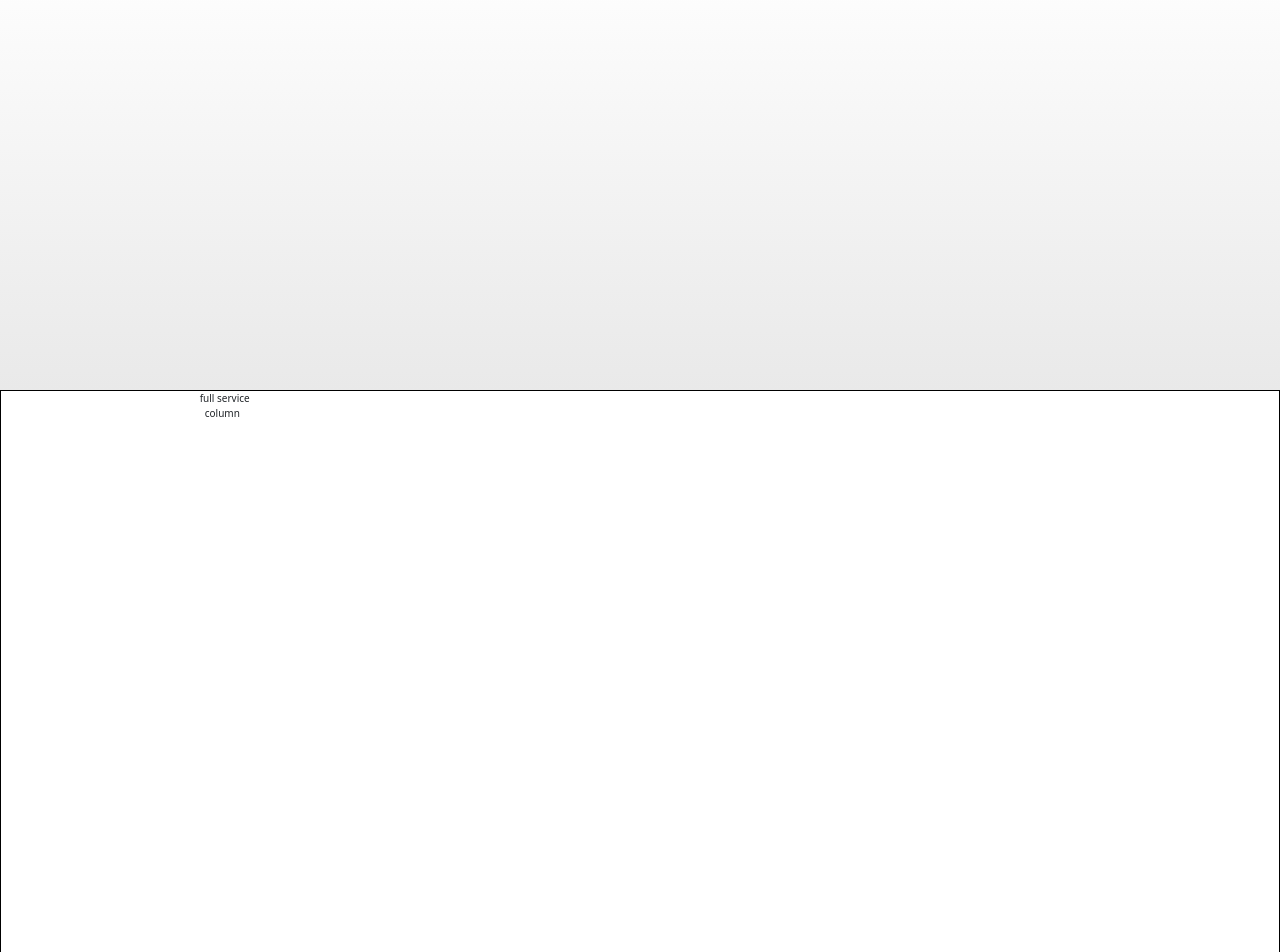
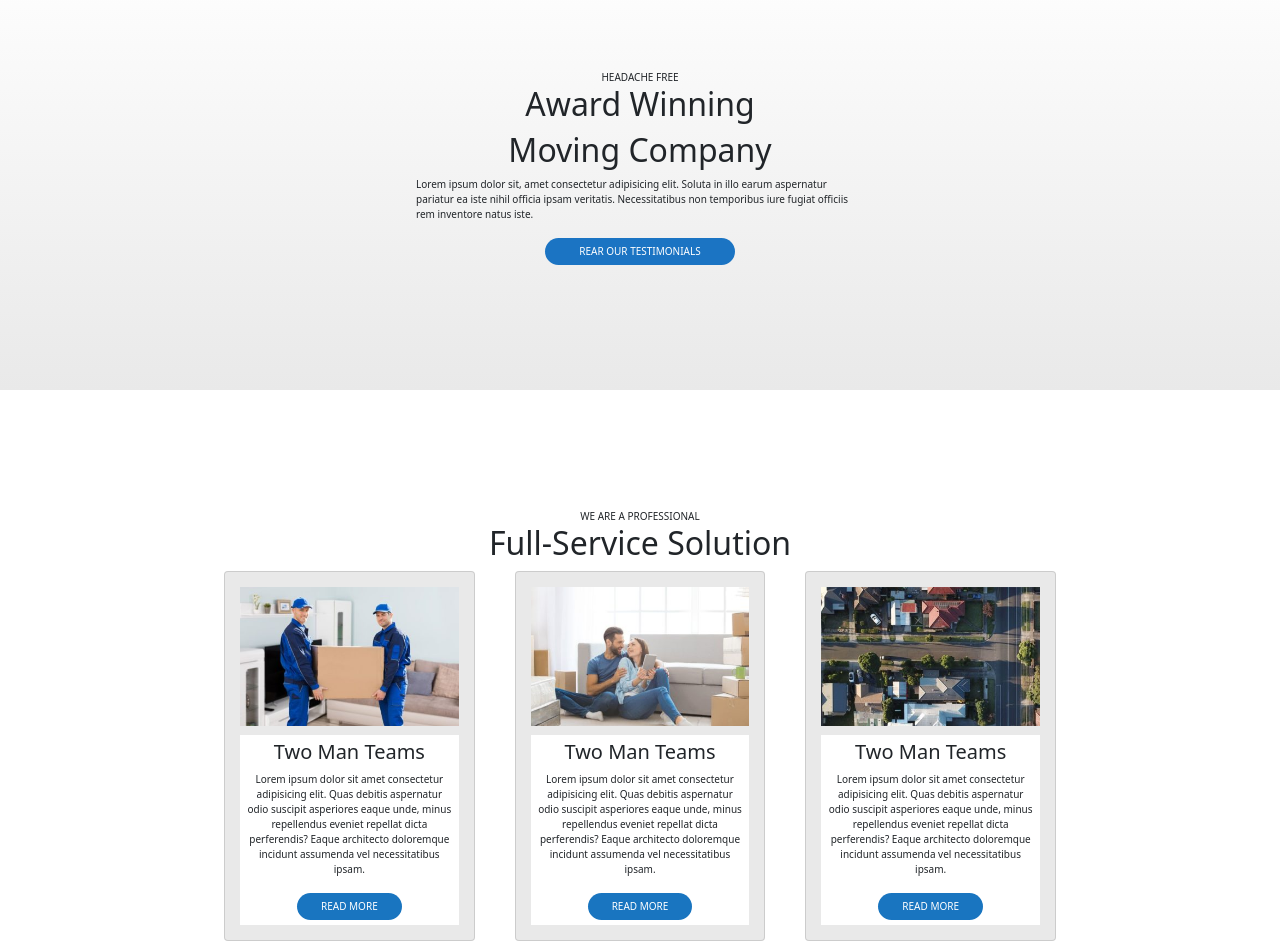
Before and after one commit to salvosanzone/proj-html-vuejs, a Vue app: page / in a window 1280 px wide. Shown: the part 720-1672 px from the top of the page. Built offline with nearby package versions, Linux system fonts and the light colour scheme.

Commit message:
fine section full service

```diff
--- a/src/assets/style/general.scss
+++ b/src/assets/style/general.scss
@@ -6,16 +6,24 @@ body{
   font-size: 10px;
 }
 
-//da eliminare
+section{
+  display: flex;
+  justify-content: center;
+  align-items: center;
+  flex-direction: column;
+}
+
 .container{
   width: 70%;
 
 }
 
-.center-container{
+.small-container{
   width: 35%;
   display: flex;
   justify-content: center;
+  align-items: center;
+  flex-direction: column;
 
 }
 
@@ -32,6 +40,14 @@ img{
   border-radius: 15px;
 }
 
+.btn-big{
+  background-color: $denim-vibrant;
+  color: white;
+  border: none;
+  padding: 6px 34px;
+  border-radius: 15px;
+}
+
 i{
   color: white;
 }
--- a/src/assets/style/vars.scss
+++ b/src/assets/style/vars.scss
@@ -1,7 +1,11 @@
 //font family
 $main-font: 'Lato' sans-serif;
+
 //color palett
 $lima: #69bf14;
 $oslo-gray: #93989b;
 $denim: #1975c0;
 $mercury: #e9e9e9;
+$black: black;
+$white: white;
+$denim-vibrant: #1b74c3;
--- a/src/components/Header.vue
+++ b/src/components/Header.vue
@@ -10,10 +10,18 @@
           <span>Call us for a Free Quote 1.800.555.67.89</span>
         </div>
         <div>
-          <i class="fab fa-facebook-f me-3"></i>
-          <i class="fab fa-twitter me-3"></i>
-          <i class="fab fa-instagram me-3"></i>
-          <i class="fab fa-youtube me-3"></i>
+          <a href="">
+            <i class="fab fa-facebook-f me-3"></i>
+          </a>
+          <a href="">
+            <i class="fab fa-twitter me-3"></i>
+          </a>
+          <a href="">
+            <i class="fab fa-instagram me-3"></i>
+          </a>
+          <a href="">
+            <i class="fab fa-youtube me-3"></i>
+          </a>
         </div>
       </div>
     </div>
@@ -57,7 +65,7 @@
           </div>
         </div>
       </div>
-      <div class="center-container d-flex flex-column align-items-center">
+      <div class="small-container">
         <span>MOVING WITHOUT THE HASSLE</span>
         <h2>WE MAKE IT SIMPLE</h2>
         <span>PROFESSIONAL SERVICE WITH QUALITY AND CUSTOMER SATISFATION</span>
@@ -87,7 +95,7 @@ header {
       @include flex("between");
       //border: 1px solid black;
       a {
-        color: white;
+        color: $white;
       }
     }
   }
@@ -108,11 +116,11 @@ header {
         a {
           text-decoration: none;
           margin: 0 12px;
-          color: black;
+          color: $black;
         }
       }
     }
-    .center-container {
+    .small-container {
       margin: 0 auto;
       span{
         color: $oslo-gray;
--- a/src/components/Main.vue
+++ b/src/components/Main.vue
@@ -2,29 +2,65 @@
 
   <main>
     <section class="get-free-quote">
-      <div class="center-container align-items-center">
+      <div class="small-container flex-row">
+        <a href="">
           <i class="fab fa-telegram-plane me-3"></i>
+        </a>
         <span>GET A FREE QUOTE ONLINE NOW!</span>
       </div>
     </section>
     <section class="award-winning">
-      <div class="center-container">
-        award winning
+      <div class="small-container">
+        <span>HEADACHE FREE</span>
+        <h2>Award Winning</h2>
+        <h2>Moving Company</h2>
+        <p>Lorem ipsum dolor sit, amet consectetur adipisicing elit. Soluta in illo earum aspernatur pariatur ea iste nihil officia ipsam veritatis. Necessitatibus non temporibus iure fugiat officiis rem inventore natus iste.</p>
+        <button class="btn-big">REAR OUR TESTIMONIALS</button>
       </div>
     </section>
     <section class="full-service">
-      <div class="center-container">
-        full service
+      <div class="small-container">
+        <span>WE ARE A PROFESSIONAL</span>
+        <h2>Full-Service Solution</h2>
       </div>
       <div class="container">
-        column
+        <div class="card">
+          <div class="pic-card d-flex justify-content-center">
+            <img src="../assets/img/avada-movers-serviceonephoto-final-400x255.jpg" alt="">
+          </div>
+          <div class="text-card text-center">
+            <h5>Two Man Teams</h5>
+            <p>Lorem ipsum dolor sit amet consectetur adipisicing elit. Quas debitis aspernatur odio suscipit asperiores eaque unde, minus repellendus eveniet repellat dicta perferendis? Eaque architecto doloremque incidunt assumenda vel necessitatibus ipsam.</p>
+            <button class="btn-small">READ MORE</button>
+          </div>
+        </div>
+        <div class="card">
+          <div class="pic-card d-flex justify-content-center">
+            <img src="../assets/img/avada-movers-servicetwophoto-final-400x255.jpg" alt="">
+          </div>
+          <div class="text-card text-center">
+            <h5>Two Man Teams</h5>
+            <p>Lorem ipsum dolor sit amet consectetur adipisicing elit. Quas debitis aspernatur odio suscipit asperiores eaque unde, minus repellendus eveniet repellat dicta perferendis? Eaque architecto doloremque incidunt assumenda vel necessitatibus ipsam.</p>
+            <button class="btn-small">READ MORE</button>
+          </div>
+        </div>
+        <div class="card">
+          <div class="pic-card d-flex justify-content-center">
+            <img src="../assets/img/avada-movers-servicethreephoto-final-400x255.jpg" alt="">
+          </div>
+          <div class="text-card text-center">
+            <h5>Two Man Teams</h5>
+            <p>Lorem ipsum dolor sit amet consectetur adipisicing elit. Quas debitis aspernatur odio suscipit asperiores eaque unde, minus repellendus eveniet repellat dicta perferendis? Eaque architecto doloremque incidunt assumenda vel necessitatibus ipsam.</p>
+            <button class="btn-small">READ MORE</button>
+          </div>
+        </div>
       </div>
     </section>
     <section class="move-with-ease">
       move whith ease
     </section>
     <section class="testimonials">
-      <div class="center-container">
+      <div class="small-container">
         testimonials
       </div>
       <div class="container">
@@ -32,7 +68,7 @@
       </div>
     </section>
     <section class="request-free-quote">
-      <div class="center-container">
+      <div class="small-container">
         request a free quote
       </div>
     </section>
@@ -53,10 +89,13 @@ export default {
   main{
     .get-free-quote{
       height: 100px;
-      background-color: $denim;
-      @include flex('center');
+      background-color: $denim-vibrant;
+      //@include flex('center');
+      a{
+        color: $white;
+      }
       span{
-        color: white;
+        color: $white;
         font-size: 12px;
 
       }
@@ -64,10 +103,29 @@ export default {
     .award-winning{
       height: 445px;
       background-image: linear-gradient(white, $mercury);
+      //@include flex('center');
     }
     .full-service{
       height: 670px;
-      border: 1px solid black;
+      .small-container{
+      }
+      .container{
+        @include flex('');
+        .card{
+          display: flex;
+          justify-content: space-between;
+          width: calc(100% / 3 - 20px);
+          height: 370px;
+          margin: 0 20px;
+          padding: 15px;
+          background-color: $mercury;
+        }
+        .text-card{
+          padding: 5px;
+          background-color: $white;
+        }
+
+      }
     }
     .move-with-ease{
       height: 535px;
```
Also changed, not shown: src/assets/style/mixins.scss (+5 -5 lines).
